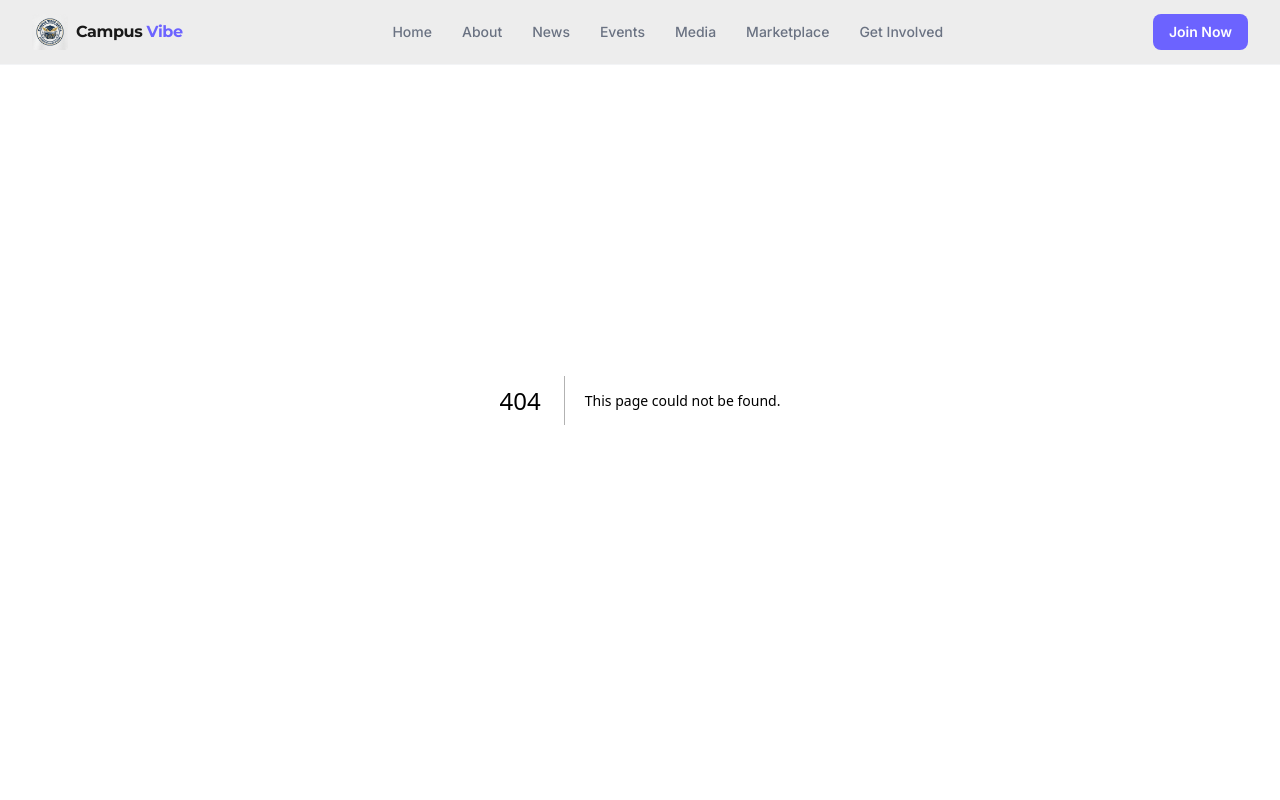
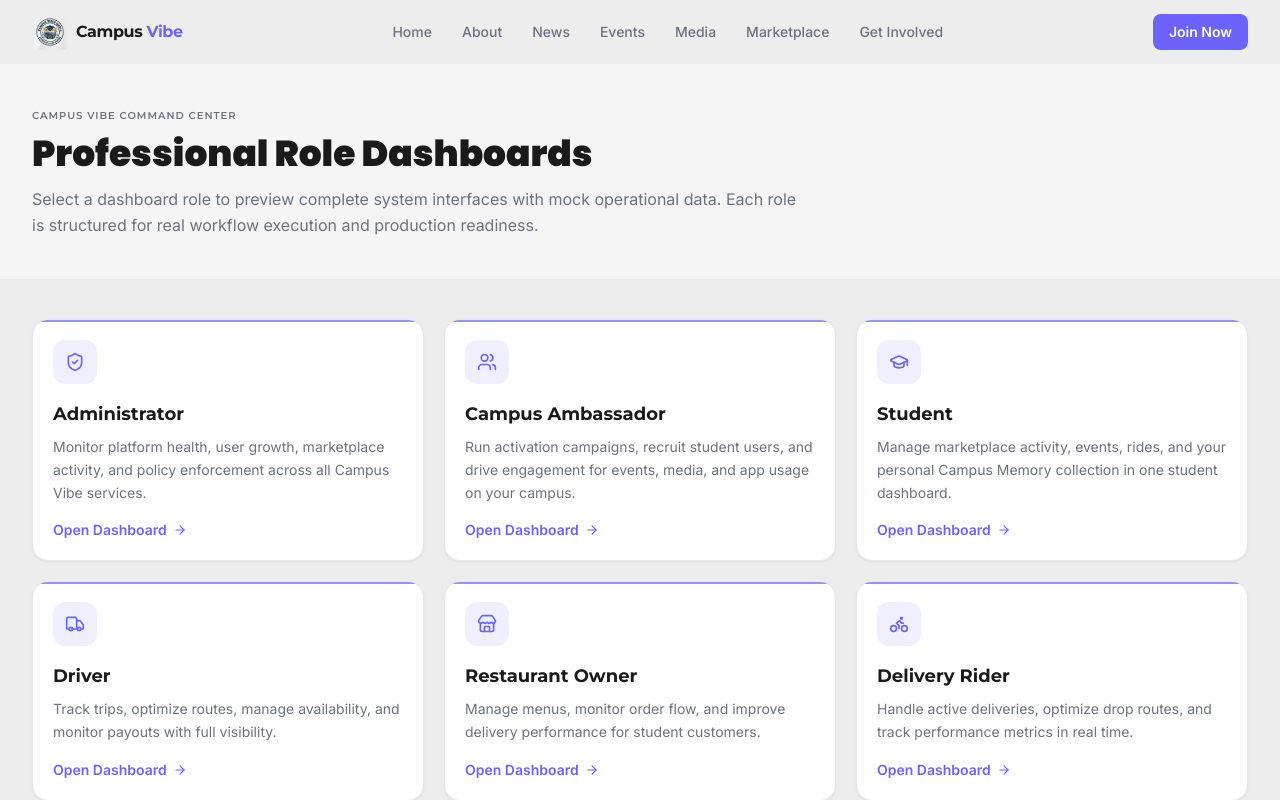
Before and after one commit to Stark-Priver/campusvibe, a Next.js app in the folder campusvibe/: page /dashboard in a window 1280 px wide. Before the commit this address had no page. Shown: the top 800 px of the page. Built offline with nearby package versions, Linux system fonts and the light colour scheme.

Commit message:
style: node_modules_0edb4233._.js.map, 00001053.meta (+71 more) [2026-03-17 15:31:06]

```diff
--- /dev/null
+++ b/campusvibe/src/app/dashboard/page.tsx
@@ -0,0 +1,66 @@
+import type { Metadata } from "next"
+import Link from "next/link"
+import { ArrowRight, ShieldCheck, Users, Truck, Store, Bike, GraduationCap } from "lucide-react"
+import { dashboardRoles } from "@/lib/dashboardData"
+
+export const metadata: Metadata = {
+  title: "Role Dashboards | CampusVibe",
+  description:
+    "Explore professional role-based dashboard previews for administrators, ambassadors, students, drivers, restaurant owners, and delivery teams.",
+}
+
+const roleIconMap = {
+  administrator: ShieldCheck,
+  ambassador: Users,
+  student: GraduationCap,
+  driver: Truck,
+  "restaurant-owner": Store,
+  delivery: Bike,
+} as const
+
+export default function DashboardLandingPage() {
+  return (
+    <>
+      <section className="pt-16 bg-surface border-b border-gray-100">
+        <div className="max-w-7xl mx-auto px-4 sm:px-6 lg:px-8 pt-9 pb-8 sm:pt-11 sm:pb-10">
+          <p className="text-[10px] uppercase tracking-widest font-section font-semibold text-muted">
+            Campus Vibe Command Center
+          </p>
+          <h1 className="mt-2 font-heading font-black text-3xl sm:text-4xl text-dark leading-tight max-w-3xl">
+            Professional Role Dashboards
+          </h1>
+          <p className="mt-2.5 text-sm sm:text-base text-muted font-body max-w-3xl leading-relaxed">
+            Select a dashboard role to preview complete system interfaces with mock operational data.
+            Each role is structured for real workflow execution and production readiness.
+          </p>
+        </div>
+      </section>
+
+      <section className="bg-[#ECECEC] py-8 sm:py-10">
+        <div className="max-w-7xl mx-auto px-4 sm:px-6 lg:px-8">
+          <div className="grid grid-cols-1 md:grid-cols-2 lg:grid-cols-3 gap-4 sm:gap-5">
+            {dashboardRoles.map((role) => {
+              const Icon = roleIconMap[role.slug]
+              return (
+                <article key={role.slug} className="card-pro card-hover p-5 flex flex-col">
+                  <div className="w-11 h-11 rounded-xl bg-brand/10 text-brand flex items-center justify-center">
+                    <Icon size={20} />
+                  </div>
+                  <h2 className="mt-4 font-section font-bold text-lg text-dark">{role.roleName}</h2>
+                  <p className="mt-2 text-sm text-muted font-body leading-relaxed flex-1">{role.description}</p>
+                  <Link
+                    href={`/dashboard/${role.slug}`}
+                    className="mt-4 inline-flex items-center gap-1.5 text-sm font-semibold text-brand hover:text-interactive transition-colors"
+                  >
+                    Open Dashboard
+                    <ArrowRight size={14} />
+                  </Link>
+                </article>
+              )
+            })}
+          </div>
+        </div>
+      </section>
+    </>
+  )
+}
```
